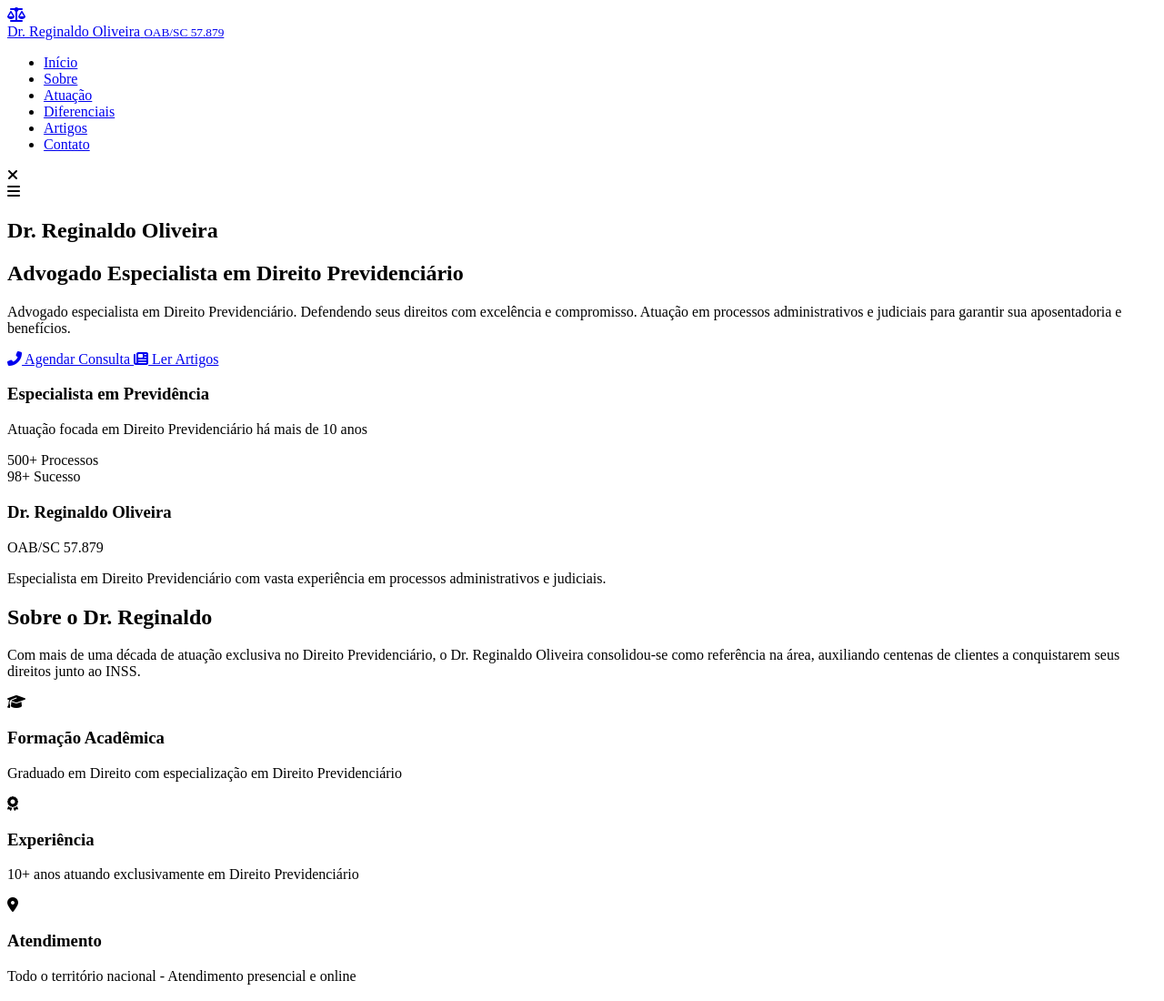
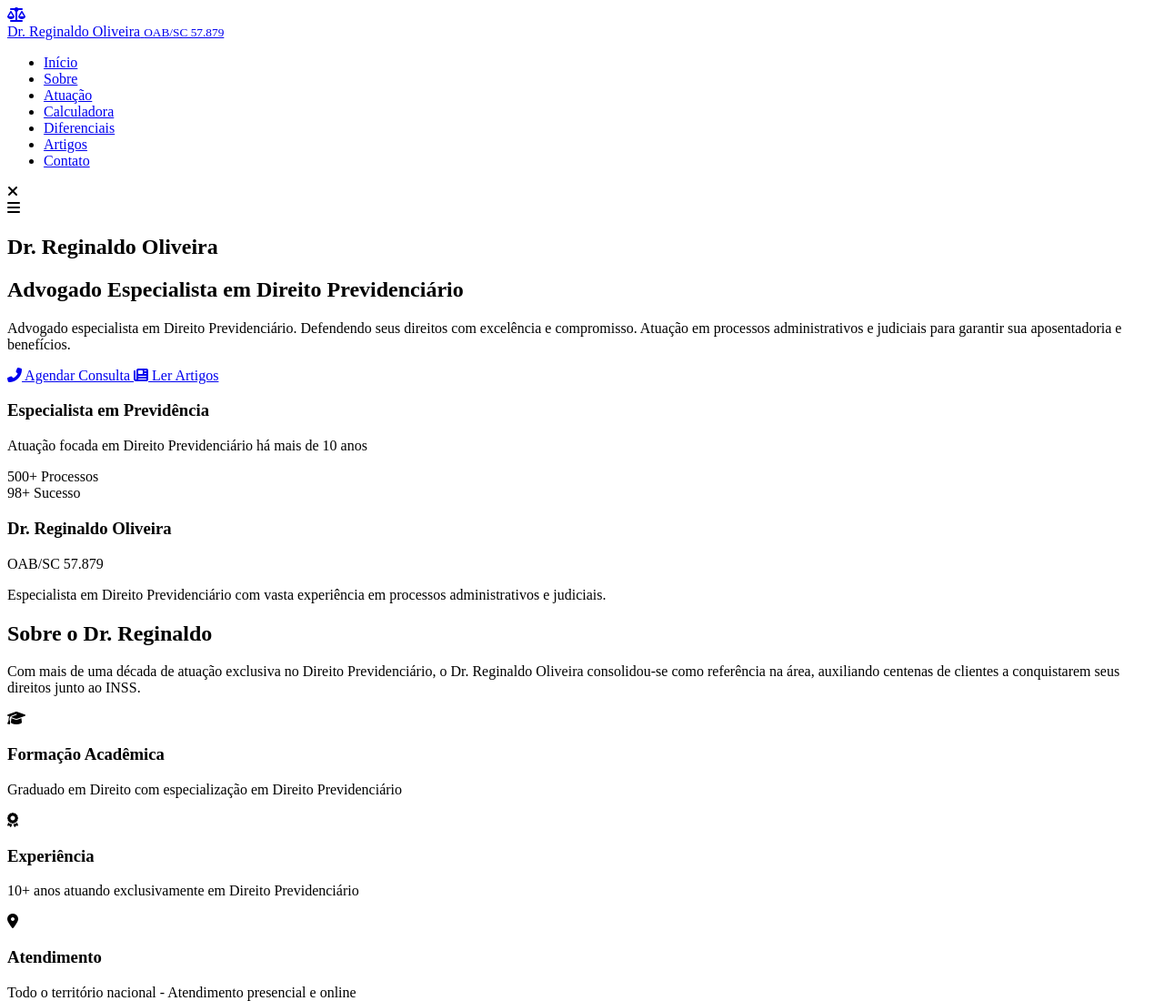
Before and after one commit to mestrereginaldo-site/site-dr-reginaldo, a plain HTML site: page index.html in a window 1280 px wide. Shown: the top 1100 px of the page at 91% size. Drawn offline with Linux system fonts and the light colour scheme.

Commit message:
Update index.html

```diff
--- a/index.html
+++ b/index.html
@@ -84,6 +84,9 @@
                     </li>
                     <li class="nav__item">
                         <a href="index.html#atuacao" class="nav__link">Atuação</a>
+                    </li>
+                    <li class="nav__item">
+                        <a href="calculadora.html" class="nav__link">Calculadora</a>
                     </li>
                     <li class="nav__item">
                         <a href="index.html#diferenciais" class="nav__link">Diferenciais</a>
```
